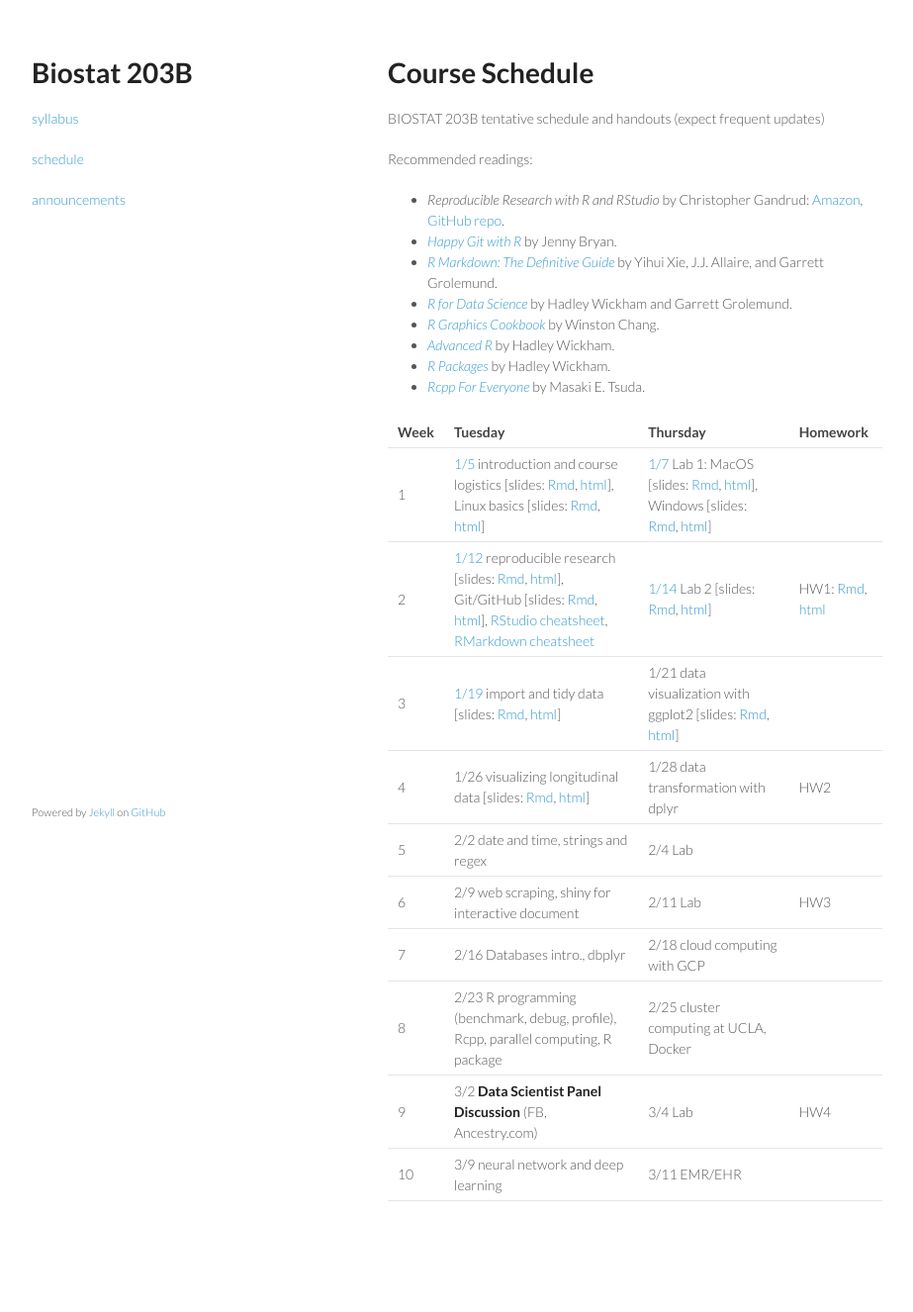
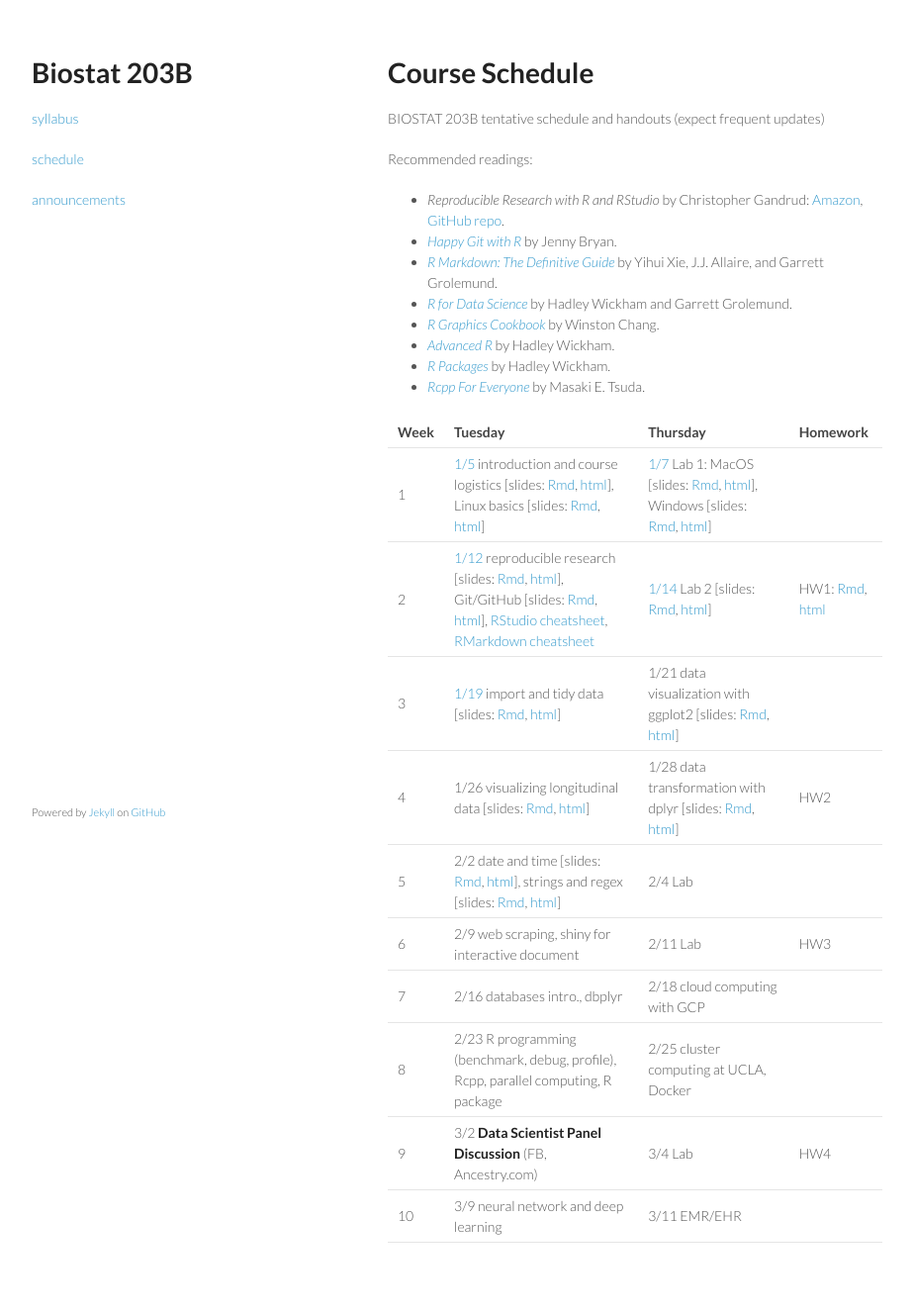
Before and after one commit to ucla-biostat203b-2021winter/ucla-biostat203b-2021winter.github.io, a Jekyll site: the page built from schedule/schedule.md, in a window 1280 px wide. Shown: the whole page at 99% size, without its empty margins (178-1101 px from the left). Built offline with Jekyll 4.4.1, drawn with Linux system fonts in a browser that asks for light colours; before the commit the page ends 1284 px from its top, so only the background shows below that.

```diff
--- a/schedule/schedule.md
+++ b/schedule/schedule.md
@@ -22,10 +22,10 @@ Recommended readings:
 | 1 | [1/5](http://ucla-biostat203b-2021winter.github.io/biostat203bwinter2021/2021/01/05/week1-day1.html) introduction and course logistics \[slides: [Rmd](https://raw.githubusercontent.com/ucla-biostat203b-2021winter/ucla-biostat203b-2021winter.github.io/master/slides/01-intro/intro.Rmd), [html](../slides/01-intro/intro.html)\], Linux basics \[slides: [Rmd](https://raw.githubusercontent.com/ucla-biostat203b-2021winter/ucla-biostat203b-2021winter.github.io/master/slides/02-linux/linux.Rmd), [html](../slides/02-linux/linux.html)\] | [1/7](http://ucla-biostat203b-2021winter.github.io/biostat203bwinter2021/2021/01/07/week1-day2.html) Lab 1: MacOS \[slides: [Rmd](https://raw.githubusercontent.com/ucla-biostat203b-2021winter/ucla-biostat203b-2021winter.github.io/master/labs/lab01/lab01_macos.Rmd), [html](../labs/lab01/lab01_macos.html)\], Windows \[slides: [Rmd](https://raw.githubusercontent.com/ucla-biostat203b-2021winter/ucla-biostat203b-2021winter.github.io/master/labs/lab01/lab01_windows.Rmd), [html](../labs/lab01/lab01_windows.html)\] |
 | 2 | [1/12](http://ucla-biostat203b-2021winter.github.io/biostat203bwinter2021/2021/01/12/week2-day1.html) reproducible research \[slides: [Rmd](https://raw.githubusercontent.com/ucla-biostat203b-2021winter/ucla-biostat203b-2021winter.github.io/master/slides/03-repres/repres.Rmd), [html](../slides/03-repres/repres.html)\], Git/GitHub \[slides: [Rmd](https://raw.githubusercontent.com/ucla-biostat203b-2021winter/ucla-biostat203b-2021winter.github.io/master/slides/04-git/git.Rmd), [html](../slides/04-git/git.html)\], [RStudio cheatsheet](https://github.com/rstudio/cheatsheets/raw/master/rstudio-ide.pdf), [RMarkdown cheatsheet](https://github.com/rstudio/cheatsheets/raw/master/rmarkdown-2.0.pdf) | [1/14](http://ucla-biostat203b-2021winter.github.io/biostat203bwinter2021/2021/01/14/week2-day2.html) Lab 2 \[slides: [Rmd](https://raw.githubusercontent.com/ucla-biostat203b-2021winter/ucla-biostat203b-2021winter.github.io/master/labs/lab02/lab02.Rmd), [html](../labs/lab02/lab02.html)\] | HW1: [Rmd](https://raw.githubusercontent.com/ucla-biostat203b-2021winter/ucla-biostat203b-2021winter.github.io/master/hw/hw1/hw1.Rmd), [html](../hw/hw1/hw1.html)  |
 | 3 | [1/19](http://ucla-biostat203b-2021winter.github.io/biostat203bwinter2021/2021/01/19/week3-day1.html) import and tidy data \[slides: [Rmd](https://raw.githubusercontent.com/ucla-biostat203b-2021winter/ucla-biostat203b-2021winter.github.io/master/slides/05-tidy/tidy.Rmd), [html](../slides/05-tidy/tidy.html)\] | 1/21 data visualization with ggplot2 \[slides: [Rmd](https://raw.githubusercontent.com/ucla-biostat203b-2021winter/ucla-biostat203b-2021winter.github.io/master/slides/06-vis/ggplot2.Rmd), [html](../slides/06-vis/ggplot2.html)\] |
-| 4 | 1/26 visualizing longitudinal data \[slides: [Rmd](https://raw.githubusercontent.com/ucla-biostat203b-2021winter/ucla-biostat203b-2021winter.github.io/master/slides/06-vis/brolgar.Rmd), [html](../slides/06-vis/brolgar.html)\] | 1/28 data transformation with dplyr | HW2 |
-| 5 | 2/2 date and time, strings and regex | 2/4 Lab | |
+| 4 | 1/26 visualizing longitudinal data \[slides: [Rmd](https://raw.githubusercontent.com/ucla-biostat203b-2021winter/ucla-biostat203b-2021winter.github.io/master/slides/06-vis/brolgar.Rmd), [html](../slides/06-vis/brolgar.html)\] | 1/28 data transformation with dplyr  \[slides: [Rmd](https://raw.githubusercontent.com/ucla-biostat203b-2021winter/ucla-biostat203b-2021winter.github.io/master/slides/07-dplyr/dplyr.Rmd), [html](../slides/07-dplyr/dplyr.html)\] | HW2 |
+| 5 | 2/2 date and time  \[slides: [Rmd](https://raw.githubusercontent.com/ucla-biostat203b-2021winter/ucla-biostat203b-2021winter.github.io/master/slides/08-datetime/datetime.Rmd), [html](../slides/08-datetime/datetime.html)\], strings and regex \[slides: [Rmd](https://raw.githubusercontent.com/ucla-biostat203b-2021winter/ucla-biostat203b-2021winter.github.io/master/slides/09-strings/stringr.Rmd), [html](../slides/09-strings/stringr.html)\] | 2/4 Lab | |
 | 6 | 2/9 web scraping, shiny for interactive document | 2/11 Lab | HW3 |
-| 7 | 2/16  Databases intro., dbplyr | 2/18 cloud computing with GCP |
+| 7 | 2/16 databases intro., dbplyr | 2/18 cloud computing with GCP |
 | 8 | 2/23 R programming (benchmark, debug, profile), Rcpp, parallel computing, R package | 2/25 cluster computing at UCLA, Docker | |
 | 9 | 3/2 **Data Scientist Panel Discussion** (FB, Ancestry.com) | 3/4 Lab | HW4 |
 | 10 | 3/9 neural network and deep learning | 3/11 EMR/EHR | |
```
Also changed, not shown: _posts/2021-01-19-week3-day1.md (+6 -2 lines).
